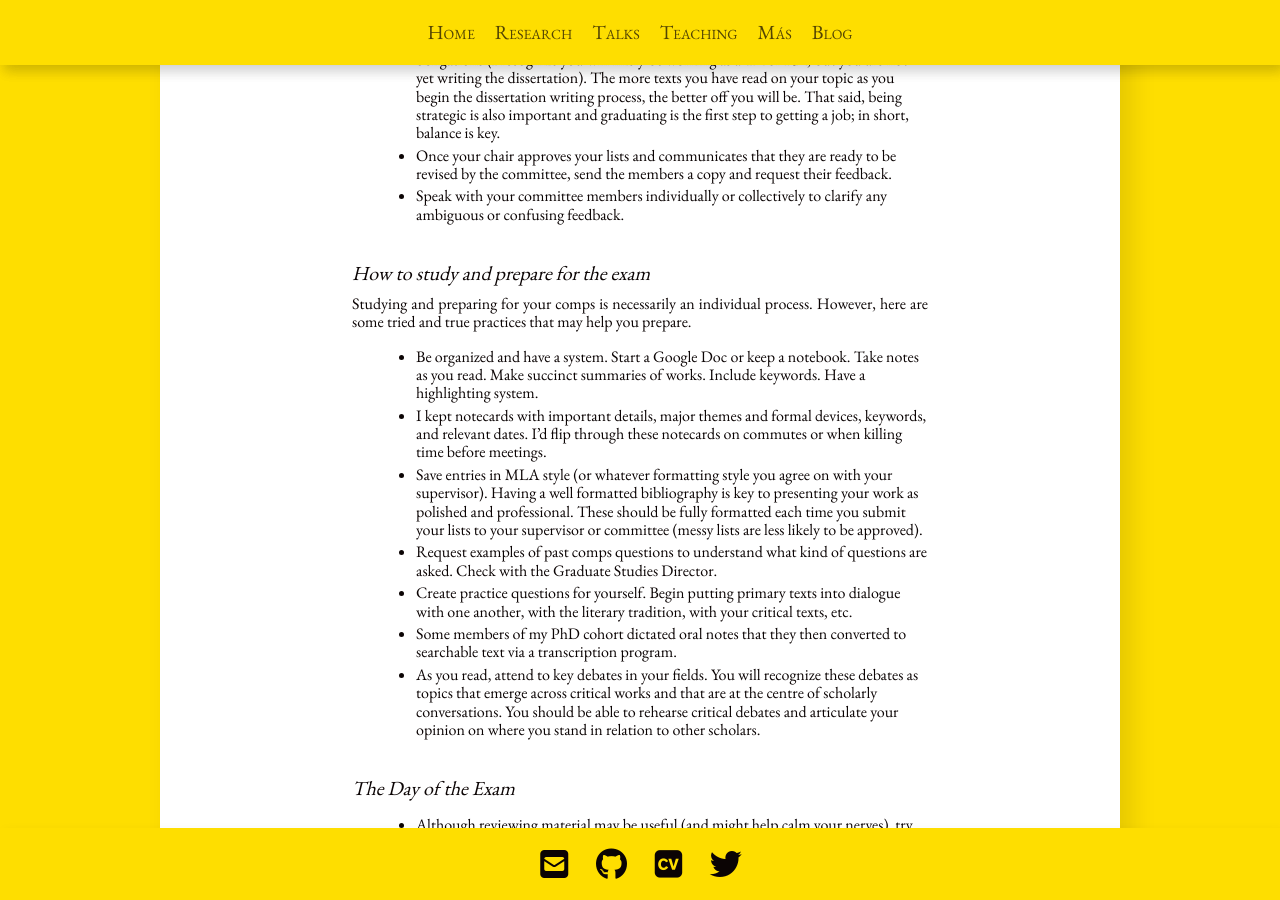
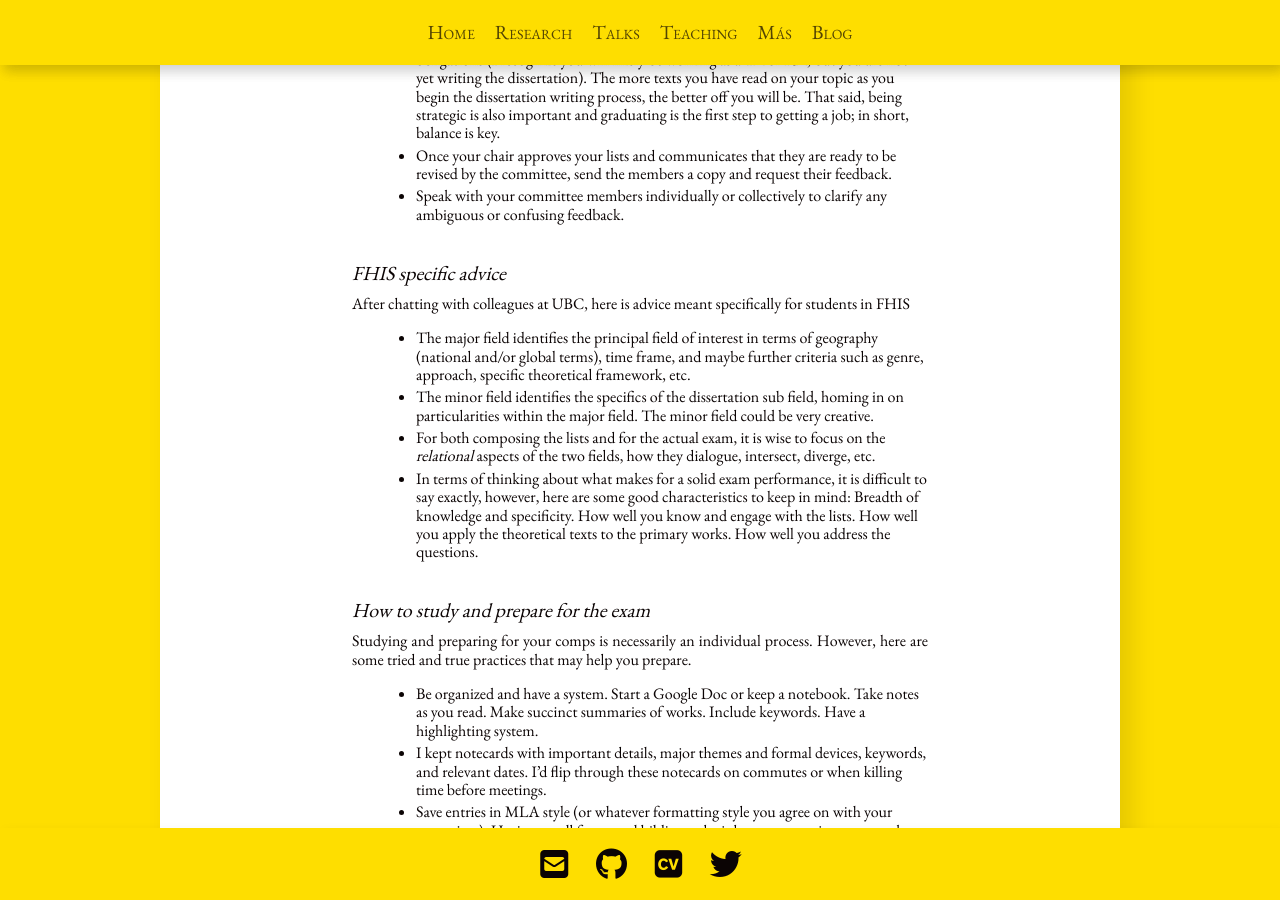
Before and after one commit to dajmcdon/tamara-site, a Jekyll site: the page built from _posts/2021-03-30-Comps.md, in a window 1280 px wide and 900 px high, scrolled down 2126 px. Built offline with Jekyll 4.4.1, drawn with Linux system fonts in a browser that asks for light colours; nearby versions of some CDN libraries; some web fonts are replaced.

Commit message:
Alessandra's advice

```diff
--- a/_posts/2021-03-30-Comps.md
+++ b/_posts/2021-03-30-Comps.md
@@ -36,7 +36,12 @@ Composing the lists requires students to understand their research interests and
 * Once your chair approves your lists and communicates that they are ready to be revised by the committee, send the members a copy and request their feedback.
 * Speak with your committee members individually or collectively to clarify any ambiguous or confusing feedback.
 
-
+#### FHIS specific advice
+After chatting with colleagues at UBC, here is advice meant specifically for students in FHIS
+* The major field identifies the principal field of interest in terms of geography (national and/or global terms), time frame, and maybe further criteria such as genre, approach, specific theoretical framework, etc.
+* The minor field identifies the specifics of the dissertation sub field, homing in on particularities within the major field. The minor field could be very creative.
+* For both composing the lists and for the actual exam, it is wise to focus on the _relational_ aspects of the two fields, how they dialogue, intersect, diverge, etc.
+* In terms of thinking about what makes for a solid exam performance, it is difficult to say exactly, however, here are some good characteristics to keep in mind: Breadth of knowledge and specificity. How well you know and engage with the lists. How well you apply the theoretical texts to the primary works. How well you address the questions.
 
 #### How to study and prepare for the exam
 Studying and preparing for your comps is necessarily an individual process. However, here are some tried and true practices that may help you prepare.
```
